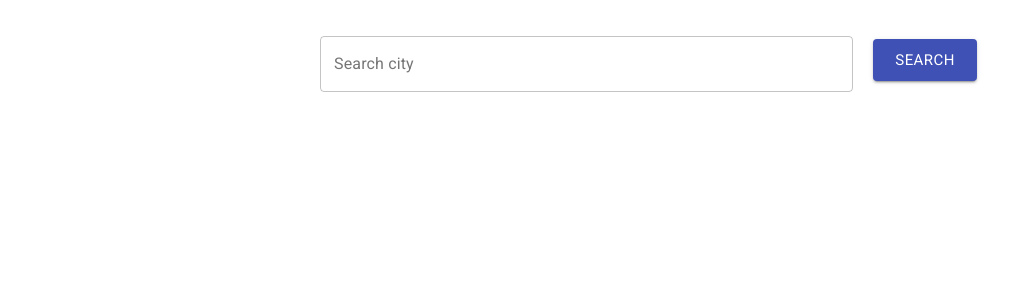
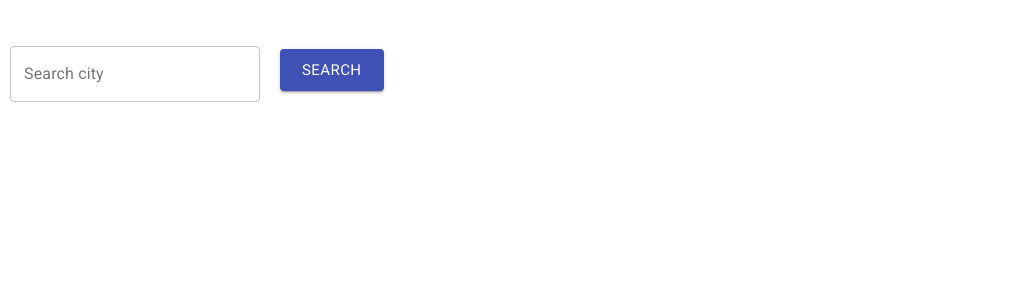
Before and after one commit to Loramisautova/weather-app, a React (Create React App) app: page / in a window 1280 px wide. Shown: the top 300 px of the page, without its empty margins (0-1031 px from the left). Built offline with nearby package versions, Linux system fonts and the light colour scheme.

Commit message:
Moved TodayForecast to SidePanel component.

```diff
--- /dev/null
+++ b/src/components/MainPage/Content/index.js
@@ -0,0 +1,21 @@
+import React from 'react';
+
+import { Box } from "@material-ui/core";
+
+import { WeatherForecast } from '../WeatherForecat';
+
+export const Content = (props) => {
+
+    const { result } = props;
+
+    return (
+        <Box display="flex" justifyContent="center" m={1} p={1}>
+            <Box p={1}>
+            {
+                result &&
+                <WeatherForecast result={result ? result.daily : undefined} />
+            }
+            </Box>
+        </Box>
+    );
+}
--- /dev/null
+++ b/src/components/MainPage/ForecastCard/index.js
@@ -0,0 +1,26 @@
+import React from 'react';
+
+import { format, fromUnixTime } from "date-fns";
+
+import { Typography, Box } from "@material-ui/core";
+
+export const ForecastCard = (props) => {
+
+    const { day } = props;
+    const date = format(fromUnixTime(day.dt), "eeee");
+
+    return (
+        <Box display = "flex" flexDirection = "column">
+            <Typography component="div">
+                <Box fontWeight="fontWeightBold" m={1}>
+                    {date.substring(0, 3)}
+                </Box>
+            </Typography>
+            <Typography component="div">
+                    <Box fontWeight="fontWeightMedium" m={1}>
+                        {Math.round(day.temp.min - 273.15)}&deg; {Math.round(day.temp.max - 273.15)}&deg;
+                    </Box>
+            </Typography>
+        </Box>
+    );
+}
--- a/src/components/MainPage/SearchBar/index.js
+++ b/src/components/MainPage/SearchBar/index.js
@@ -5,7 +5,7 @@ import { Autocomplete } from '@material-ui/lab';
 
 import "./index.css";
 
-//import { GEOCODE_API_KEY } from '../../consts.js';
+// import { GEOCODE_API_KEY } from '../../consts.js';
 
 export const SearchBar = (props) =>  {
     const [address, setAddress] = useState('');
--- /dev/null
+++ b/src/components/MainPage/SidePanel/index.css
@@ -0,0 +1,3 @@
+.side-panel {
+    padding: 10px;
+ }
--- /dev/null
+++ b/src/components/MainPage/SidePanel/index.js
@@ -0,0 +1,34 @@
+import React from 'react';
+
+import { SearchBar } from '../SearchBar/index';
+import { TodayForecast } from '../TodayForecast/index';
+import { CityPanel } from '../CityPanel/index';
+
+import "./index.css";
+
+import { Grid } from "@material-ui/core";
+
+export const SidePanel = ({onSearch, result, city}) => {
+
+    return (
+        <div className='side-panel'>
+            <Grid container>
+                <Grid item xs={12}>
+                        <SearchBar
+                            onSearch={onSearch}
+                        />
+                    {
+                        result &&
+                        <TodayForecast
+                            result={result ? result.current : undefined} />
+                    }
+                    {
+                        city &&
+                        <CityPanel
+                            city={city ? city.text : undefined} />
+                    }
+                </Grid>
+            </Grid>
+        </div>
+    );
+}
--- a/src/components/MainPage/TodayForecast/index.js
+++ b/src/components/MainPage/TodayForecast/index.js
@@ -16,7 +16,7 @@ export const TodayForecast = (props) => {
         return (<>
                     <Box display = "flex" flexDirection = "column">
                         <Typography variant="h2" gutterBottom>
-                            {result.temp}<span>&#176;</span>
+                            {Math.round(result.temp - 273.15)}&deg;
                         </Typography>
                         <Typography component="div">
                             <Box fontWeight="fontWeightBold" m={1}>
--- /dev/null
+++ b/src/components/MainPage/WeatherForecat/index.js
@@ -0,0 +1,26 @@
+import React from 'react';
+
+import { ForecastCard } from '../ForecastCard';
+
+import { Box } from "@material-ui/core";
+
+export const WeatherForecast = (props) => {
+
+  const { result } = props;
+
+  const weekDay = result.slice(1);
+
+  return (
+    <Box display = "flex" flexDirection = "row">
+        {
+          result &&
+            weekDay.map((day, index) =>
+                <ForecastCard
+                    key={index}
+                    day={day}
+                />
+            )
+        }
+    </Box>
+  );
+}
--- a/src/components/MainPage/index.js
+++ b/src/components/MainPage/index.js
@@ -2,9 +2,9 @@ import React from 'react'
 
 import { Grid } from "@material-ui/core";
 
-import { SearchBar } from './SearchBar/index';
-import { TodayForecast } from './TodayForecast/index';
-import { CityPanel } from './CityPanel/index';
+import { SidePanel } from './SidePanel';
+import { Content } from './Content';
+// import { WeatherForecast } from '../WeatherForecat/index';
 
 import "fontsource-roboto";
 
@@ -53,21 +53,24 @@ export class MainPage extends React.PureComponent {
 
         return (
             <div className='visibility-panel'>
-              <Grid container justify="center">
-                <Grid item xs={6}>
-                  <SearchBar
+              <Grid container>
+                <Grid item xs={3}>
+                  <SidePanel
+                    result={result}
+                    city={city}
                     onSearch={this.handleSearchCity}
                   />
-                  {
+                </Grid>
+                <Grid item xs={9}>
+                  <Content
+                    result={result}
+                  />
+                </Grid>
+                  {/* {
                     result &&
-                    <TodayForecast result={result ? result.current : undefined} />
-                  }
-                  {
-                    city &&
-                   <CityPanel city={city ? city.text : undefined} />
-                  }
+                    <WeatherForecat result={result ? result.daily : undefined} />
+                  } */}
                 </Grid>
-              </Grid>
             </div>
         )
     }
```
Also changed, not shown: src/components/MainPage/Content/index.css (added), src/components/MainPage/ForecastCard/index.css (added), src/components/MainPage/WeatherForecat/index.css (added).
